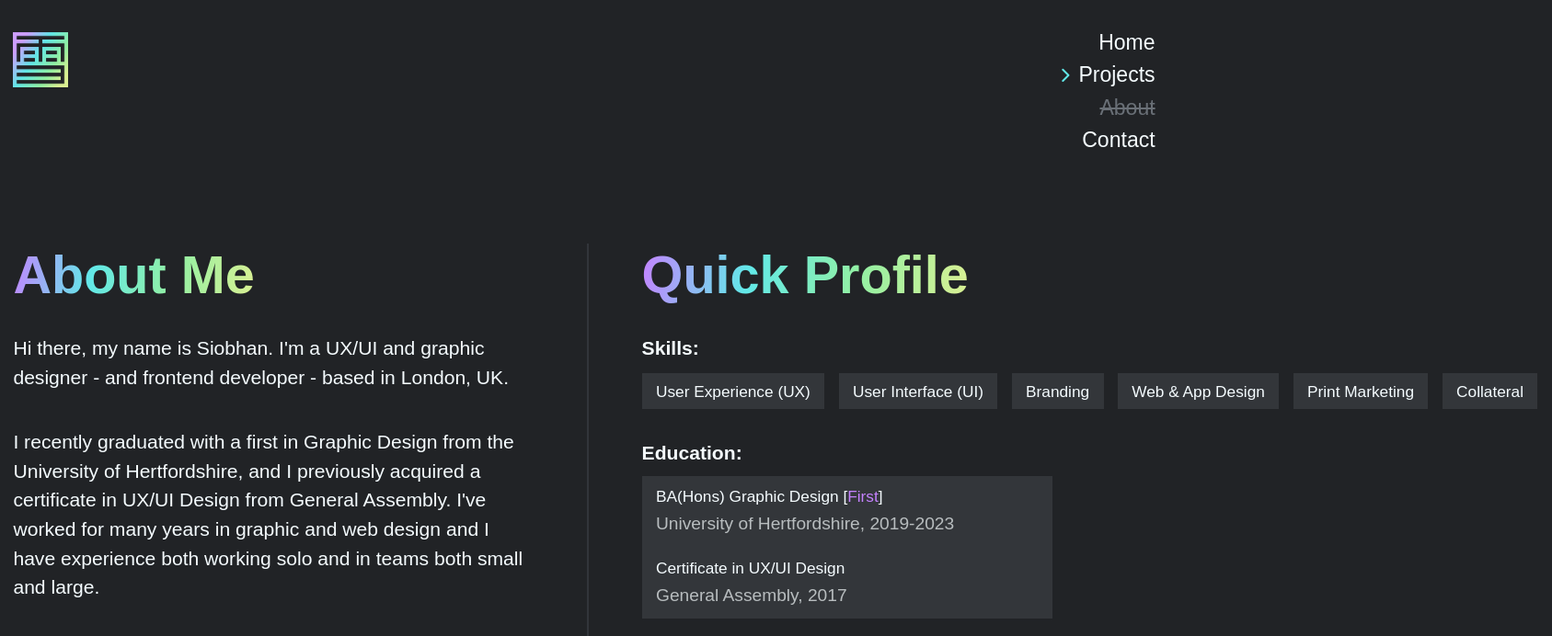
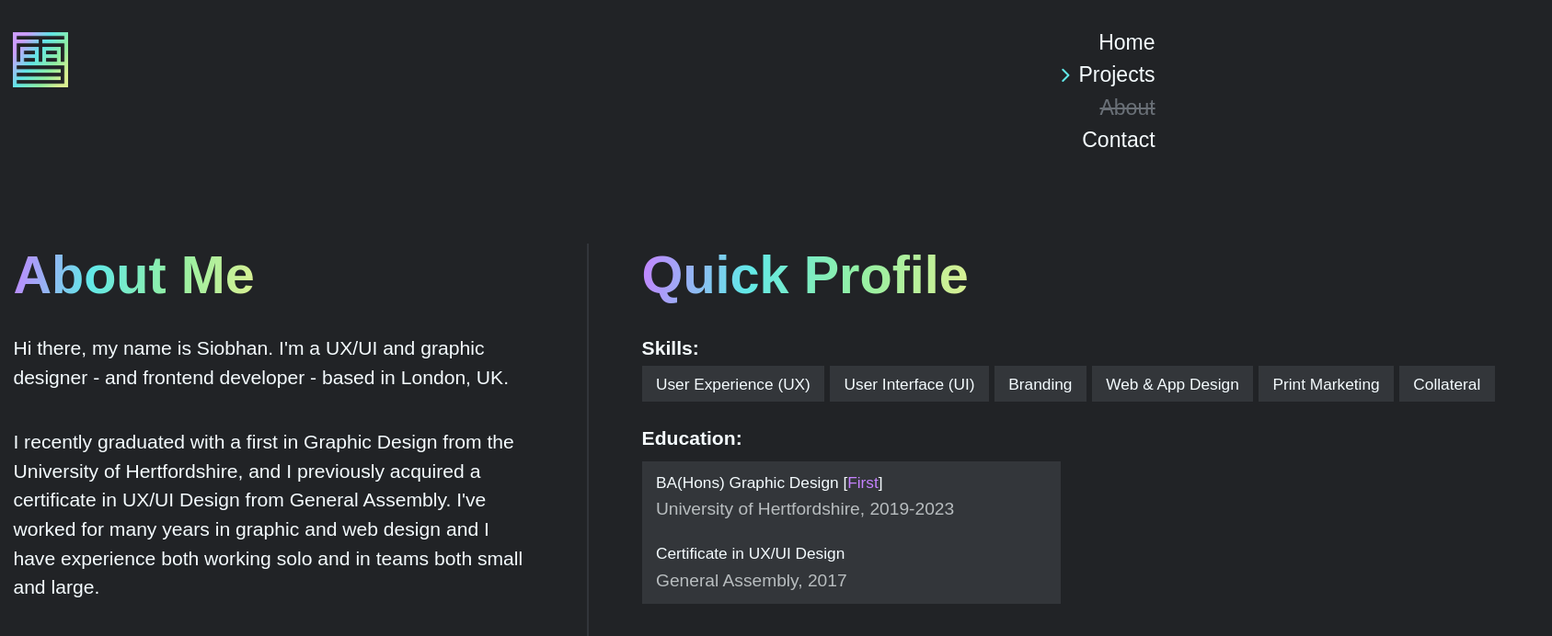
Before and after one commit to indoct/scho-react, a React (Create React App) app: page /about in a window 1280 px wide. Shown: the top 692 px of the page at 92% size, 1687 px wide, since content can reach past the window. Built offline with nearby package versions, Linux system fonts and the light colour scheme; a web font is replaced by a local one.

Commit message:
wrapping items

```diff
--- a/src/App.css
+++ b/src/App.css
@@ -332,6 +332,7 @@ img:hover {
 .profile p,
 .profile {
   font-size: 0.9rem;
+  flex-wrap: wrap;
 }
 
 .grade {
@@ -340,8 +341,7 @@ img:hover {
 .item {
   padding: 0.5rem 0.8rem;
   background: var(--schogrey);
-  margin-right: 0.8rem;
-  line-height: 2.5;
+  margin: 3px 6px 3px 0;
   white-space: nowrap;
 }
 
```
